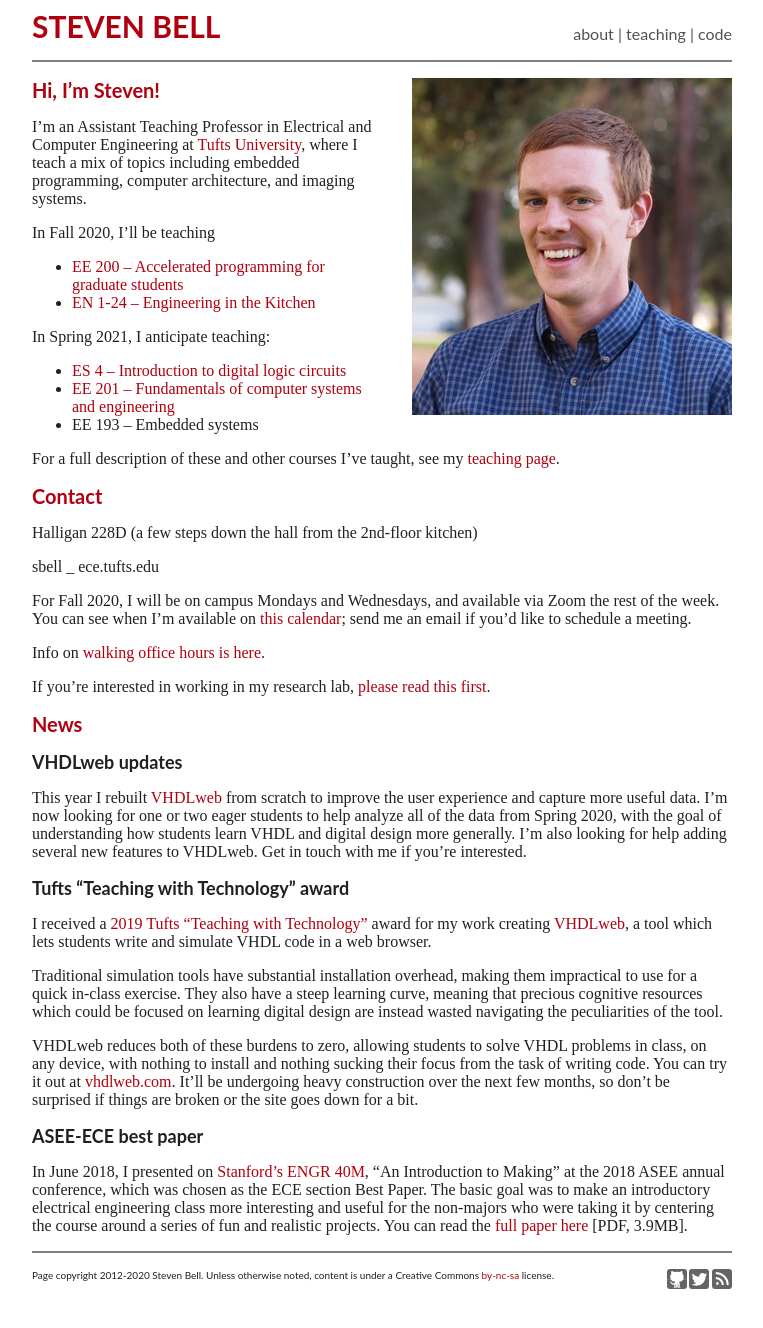
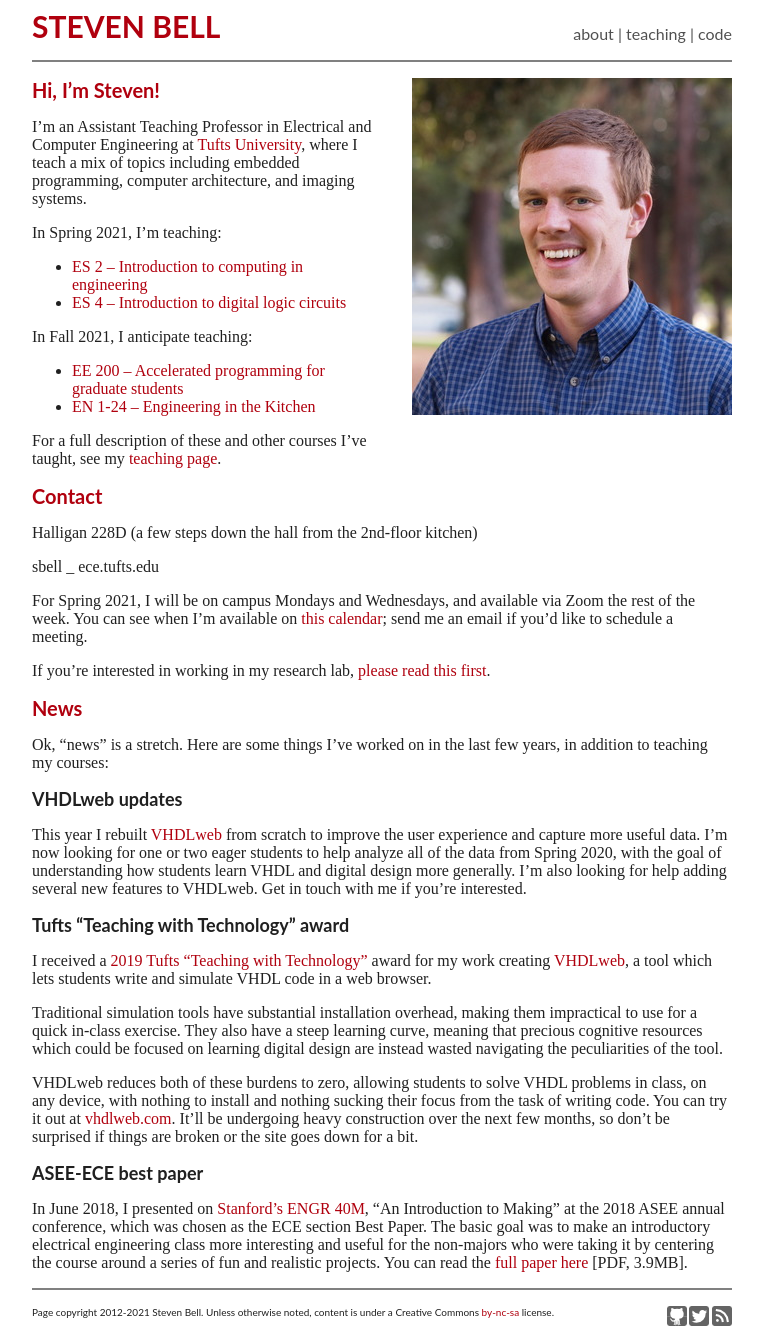
Before and after one commit to stevenbell/stevenbell.github.com, a Jekyll site: the page built from index.markdown, in a window 1280 px wide. Shown: the whole page, without its empty margins (258-1021 px from the left). Built offline with Jekyll 4.4.1, drawn with Linux system fonts in a browser that asks for light colours; before the commit the page ends 1291 px from its top, so only the background shows below that.

Commit message:
Updates for spring 21

```diff
--- a/_layouts/page.html
+++ b/_layouts/page.html
@@ -23,7 +23,7 @@
 </div>
 <hr>
 <div id=footer>
-Page copyright 2012-2020 Steven Bell.  Unless otherwise noted, content is under a Creative Commons <a rel="license" href="http://creativecommons.org/licenses/by-nc-sa/3.0/">by-nc-sa</a> license.
+Page copyright 2012-2021 Steven Bell.  Unless otherwise noted, content is under a Creative Commons <a rel="license" href="http://creativecommons.org/licenses/by-nc-sa/3.0/">by-nc-sa</a> license.
 
   <div id=socialicons>
     <a href="http://github.com/stevenbell"><img src="/assets/img/social/icon_github.png"/></a>
--- a/index.markdown
+++ b/index.markdown
@@ -8,14 +8,14 @@ title: Welcome
 
 I'm an Assistant Teaching Professor in Electrical and Computer Engineering at [Tufts University](http://tufts.edu), where I teach a mix of topics including embedded programming, computer architecture, and imaging systems.
 
-In Fall 2020, I'll be teaching
+In Spring 2021, I'm teaching:
+* [ES 2 -- Introduction to computing in engineering](http://www.ece.tufts.edu/es/2)
+* [ES 4 -- Introduction to digital logic circuits](http://www.ece.tufts.edu/es/4)
+
+In Fall 2021, I anticipate teaching:
 * [EE 200 -- Accelerated programming for graduate students](http://www.ece.tufts.edu/ee/200)
 * [EN 1-24 -- Engineering in the Kitchen](http://www.ece.tufts.edu/en/1)
 
-In Spring 2021, I anticipate teaching:
-* [ES 4 -- Introduction to digital logic circuits](http://www.ece.tufts.edu/es/4)
-* [EE 201 -- Fundamentals of computer systems and engineering](http://www.ece.tufts.edu/ee/201)
-* EE 193 -- Embedded systems
 
 For a full description of these and other courses I've taught, see my [teaching page](teaching).
 
@@ -25,13 +25,12 @@ Halligan 228D (a few steps down the hall from the 2nd-floor kitchen)
 
 sbell _ ece.tufts.edu
 
-For Fall 2020, I will be on campus Mondays and Wednesdays, and available via Zoom the rest of the week.  You can see when I'm available on [this calendar](https://calendar.google.com/calendar/embed?src=jqv8i8fejpbggot1r8k7qooqoc%40group.calendar.google.com&ctz=America%2FNew_York&mode=WEEK); send me an email if you'd like to schedule a meeting.
-
-Info on [walking office hours is here](walking_oh).
+For Spring 2021, I will be on campus Mondays and Wednesdays, and available via Zoom the rest of the week.  You can see when I'm available on [this calendar](https://calendar.google.com/calendar/embed?src=jqv8i8fejpbggot1r8k7qooqoc%40group.calendar.google.com&ctz=America%2FNew_York&mode=WEEK); send me an email if you'd like to schedule a meeting.
 
 If you're interested in working in my research lab, [please read this first](working_with_me).
 
 # News
+Ok, "news" is a stretch.  Here are some things I've worked on in the last few years, in addition to teaching my courses:
 
 ## VHDLweb updates
 This year I rebuilt [VHDLweb](vhdlweb.com) from scratch to improve the user experience and capture more useful data.  I'm now looking for one or two eager students to help analyze all of the data from Spring 2020, with the goal of understanding how students learn VHDL and digital design more generally.  I'm also looking for help adding several new features to VHDLweb.  Get in touch with me if you're interested.
```
Also changed, not shown: teaching.markdown (+19 -10 lines).
